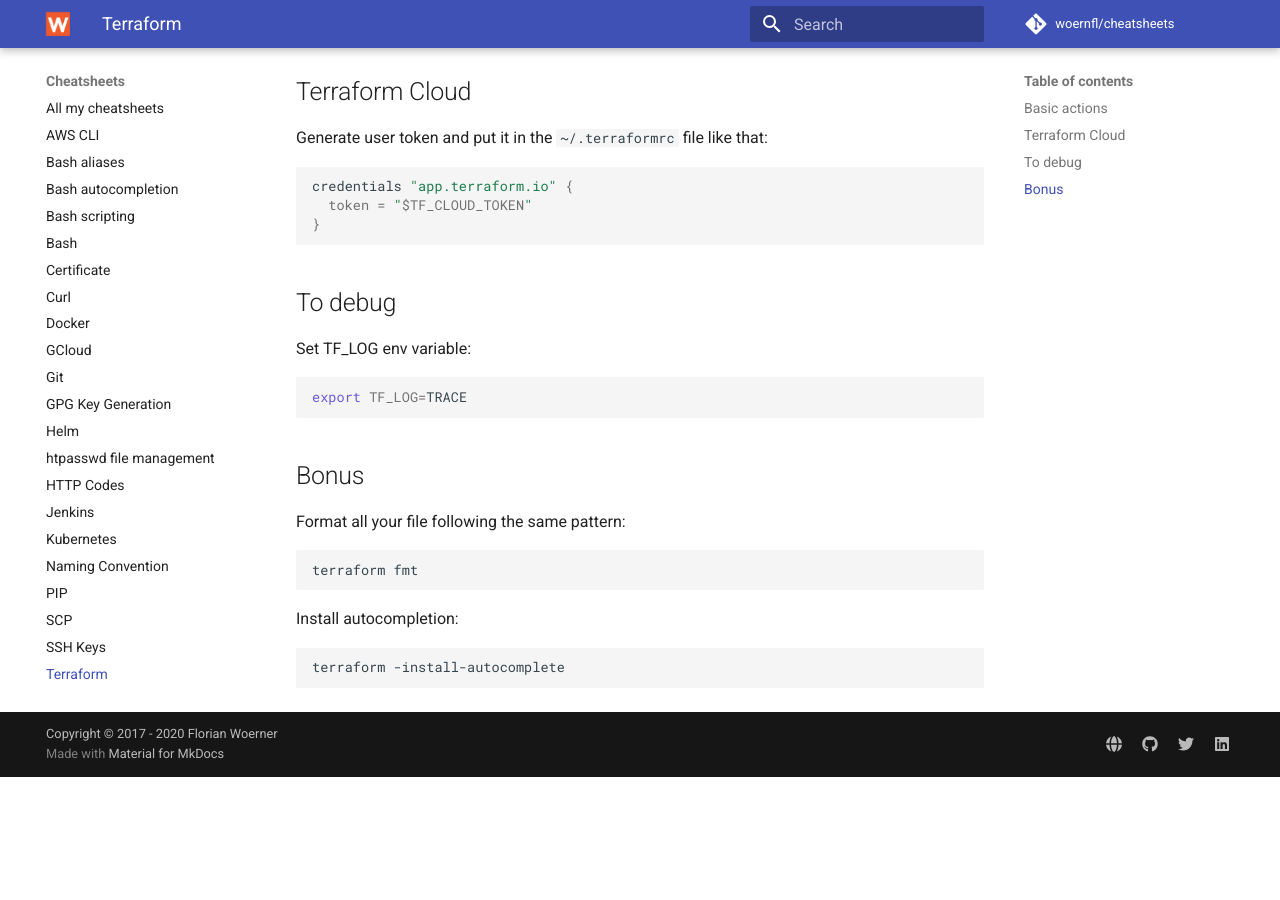
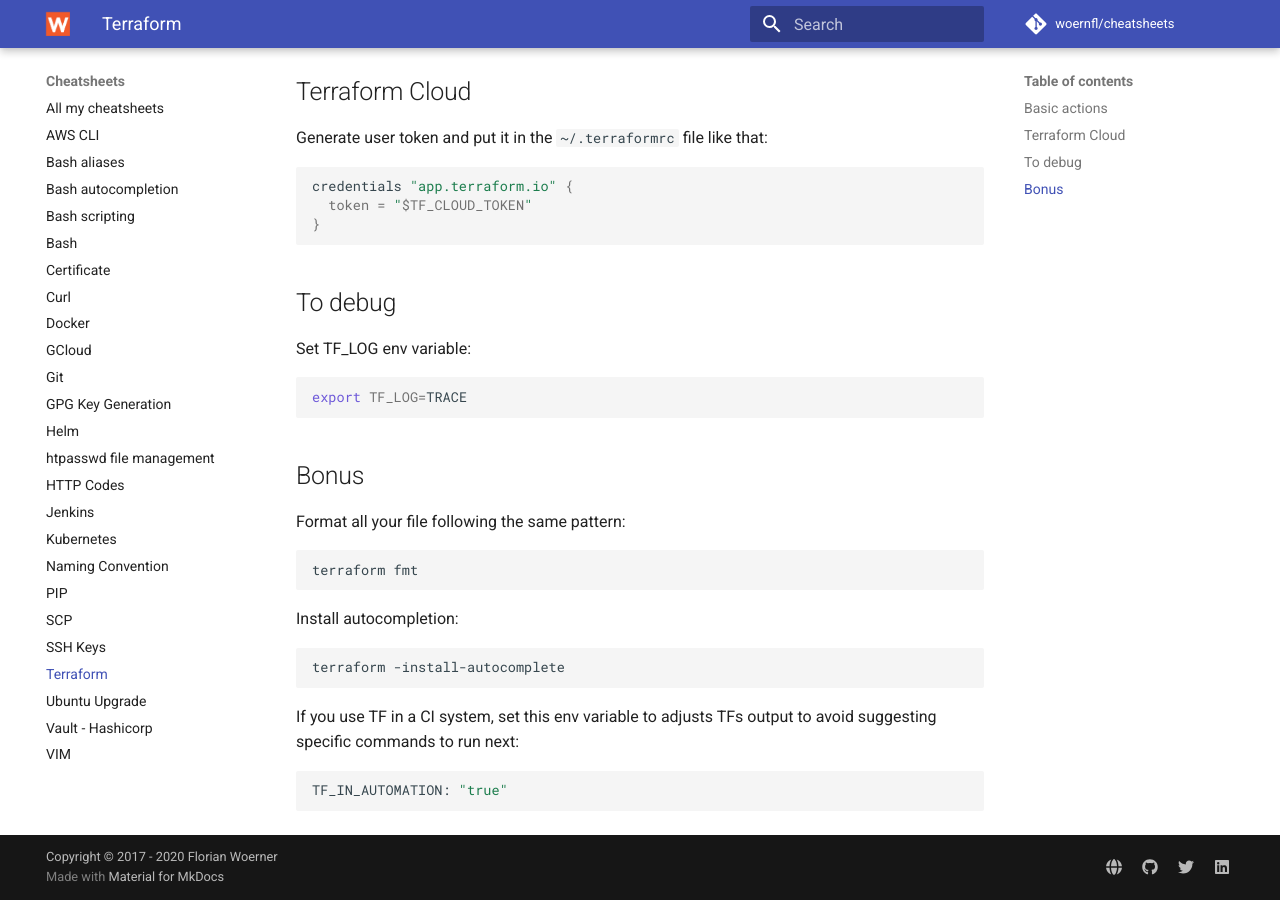
Before and after one commit to woernfl/cheatsheets, an MkDocs documentation site: the page built from docs/terraform.md, in a window 1280 px wide and 900 px high, scrolled down 628 px. Built offline with MkDocs 1.6.1 and Material for MkDocs 9.7.7, drawn with Linux system fonts in a browser that asks for light colours; comment, search, counter and statistics services are not loaded; before the commit the page ends 1405 px from its top, so only the background shows below that.

Commit message:
Update terraform.md

````diff
--- a/docs/terraform.md
+++ b/docs/terraform.md
@@ -60,3 +60,9 @@
 ```bash
 terraform -install-autocomplete
 ```
+
+If you use TF in a CI system, set this env variable to adjusts TFs output to avoid suggesting specific commands to run next:
+
+```bash
+TF_IN_AUTOMATION: "true"
+```
````
